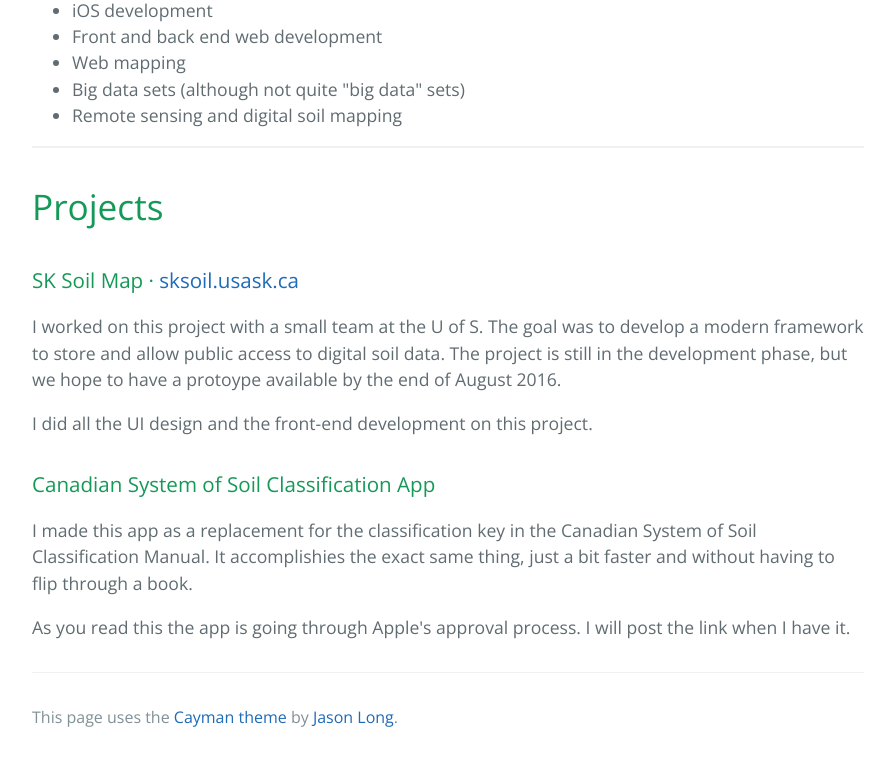
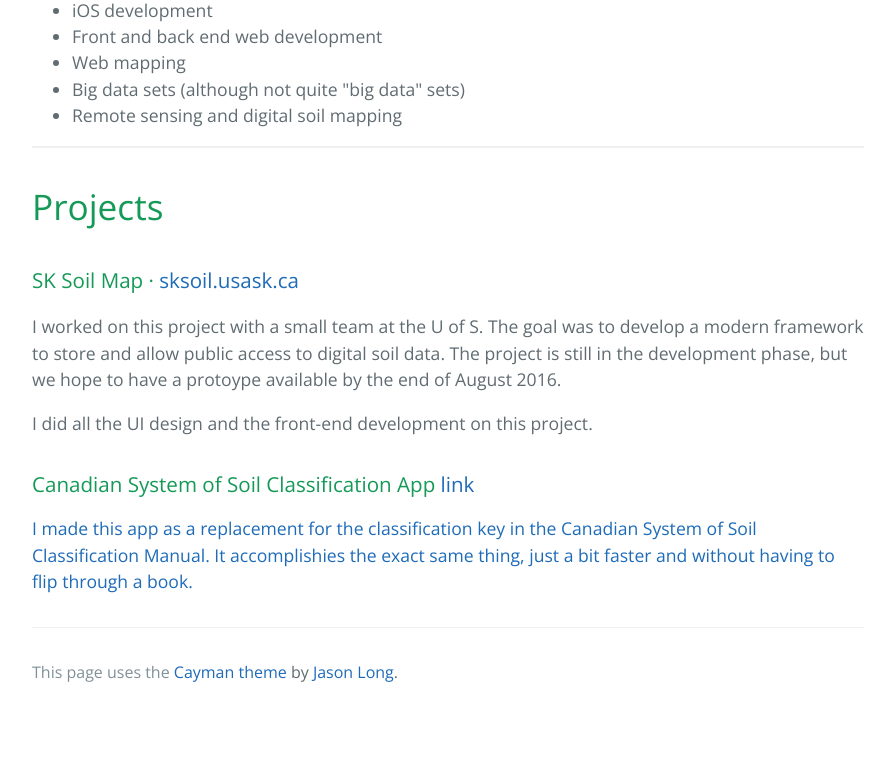
Before and after one commit to kentwalters/kentwalters.github.io, a website: page index.html in a window 1280 px wide. Shown: the part 732-1493 px from the top of the page, without its empty margins (192-1086 px from the left). After the commit the page ends 1448 px from the top, so only its background shows below. Drawn offline with nearby package versions, Linux system fonts and the light colour scheme.

Commit message:
Added link to CSSC app

```diff
--- a/index.html
+++ b/index.html
@@ -41,10 +41,9 @@
 
     <p>I did all the UI design and the front-end development on this project.</p>
 
-    <h3>Canadian System of Soil Classification App</h3>
+    <h3>Canadian System of Soil Classification App <a href="https://itunes.apple.com/WebObjects/MZStore.woa/wa/viewSoftware?id=1132685496&mt=8">link</h3>
     <p>I made this app as a replacement for the classification key in the Canadian System of Soil Classification Manual. It accomplishies the exact same thing, just a bit faster and without having to flip through a book. </p>
 
-    <p>As you read this the app is going through Apple's approval process. I will post the link when I have it. </p>
 
 <!--       <p>Text can be <strong>bold</strong>, <em>italic</em>, or <del>strikethrough</del>. <a href="https://github.com">Links</a> should be blue with no underlines (unless hovered over).</p>
 
```
